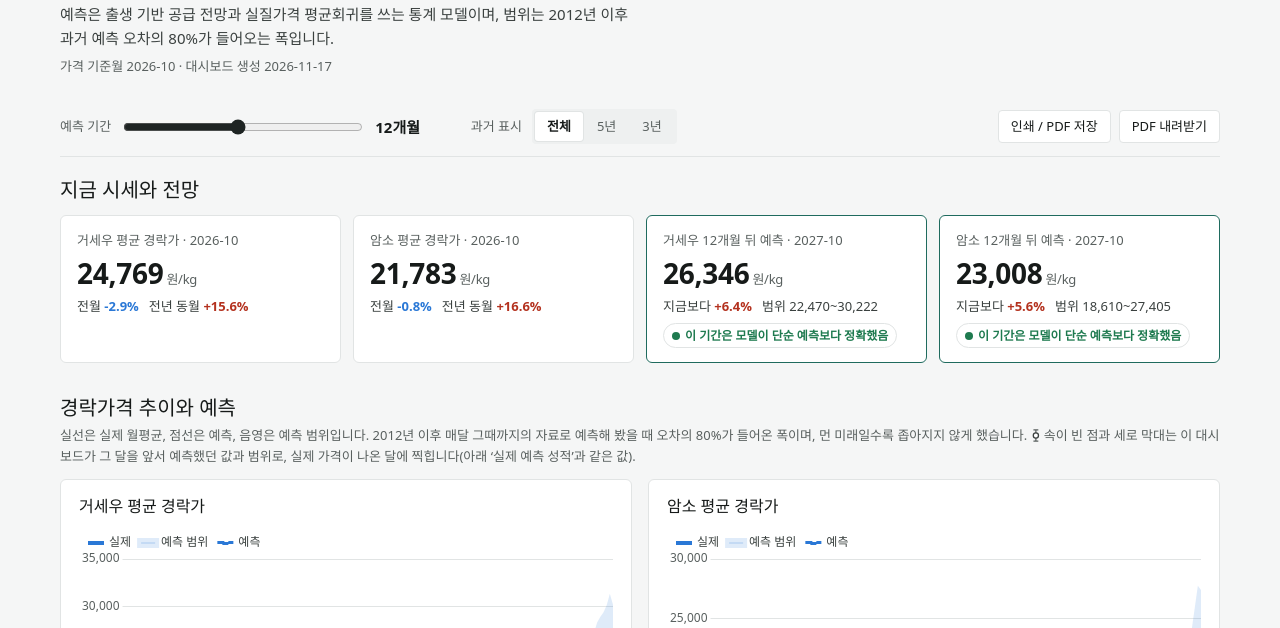
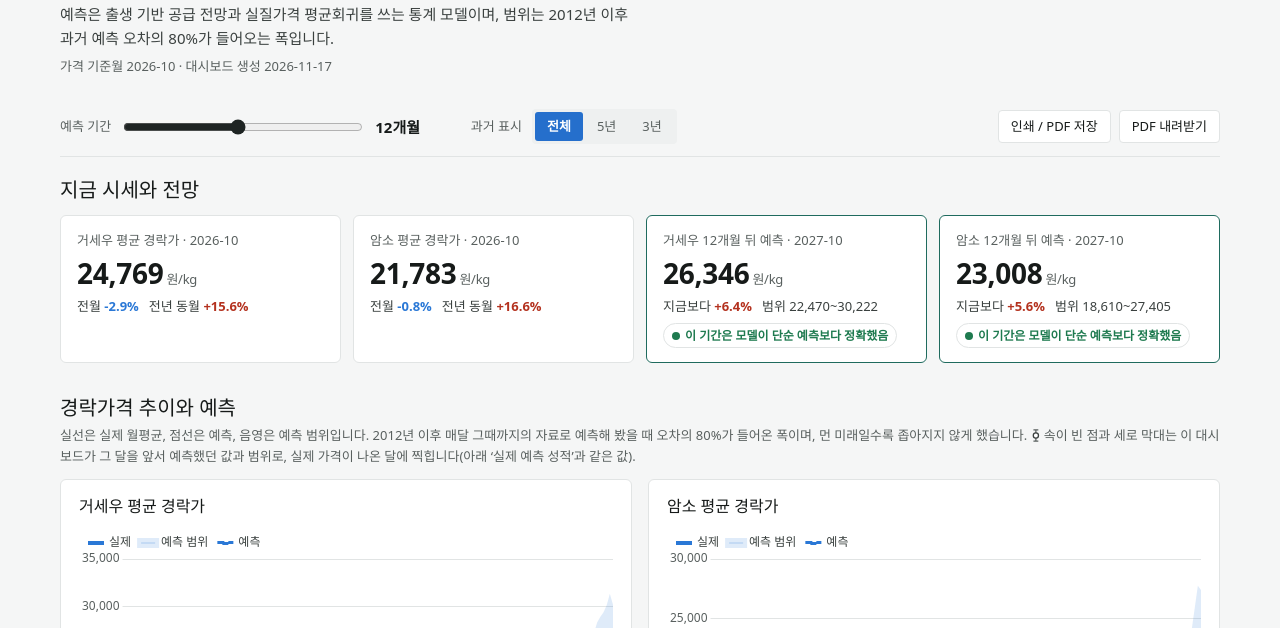
Before and after one commit to Bst-dc/hanwoo-portal, a plain HTML site: page market/index.html in a window 1280 px wide. Shown: the part 172-800 px from the top of the page. Drawn offline with nearby package versions, Linux system fonts and the light colour scheme; a web font is replaced by a local one.

Commit message:
design: 시세전망 선택 버튼(전체·5년·3년)을 파랑(#256FCC)으로 — 다른 한우 앱의 고른 단추와 같게
Co-Authored-By: Claude Sonnet 5.5 <noreply@anthropic.com>

```diff
--- a/market/index.html
+++ b/market/index.html
@@ -85,7 +85,7 @@ input[type="range"] { accent-color: var(--brand); width: min(240px, 52vw); }
 .seg { display: inline-flex; background: var(--surface-2); border-radius: var(--radius-sm); padding: 3px; gap: 2px; }
 .seg button { font: inherit; font-size: var(--fs-sm); border: 0; border-radius: 3px; background: transparent; color: var(--muted); padding: 4px 12px; cursor: pointer; }
 .seg button:hover { color: var(--ink); }
-.seg button[aria-pressed="true"] { background: var(--surface); color: var(--ink); font-weight: 600; box-shadow: 0 0 0 1px var(--border); }
+.seg button[aria-pressed="true"], .seg button[aria-pressed="true"]:hover { background: #256FCC; color: #FFFFFF; font-weight: 600; }   /* 11-17 '모두 파랑': 다른 한우 앱의 주 단추·고른 단추와 같은 파랑(흰 글자 5.0:1) */
 button:focus-visible, input:focus-visible, summary:focus-visible, a:focus-visible { outline: 2px solid var(--brand); outline-offset: 2px; }
 
 section { display: grid; gap: 12px; }
```
